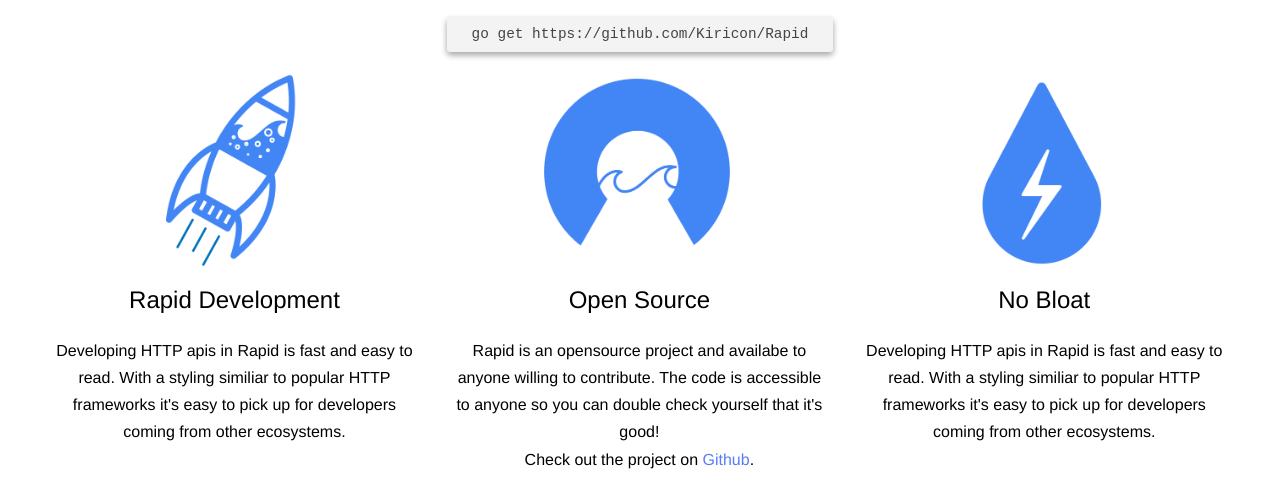
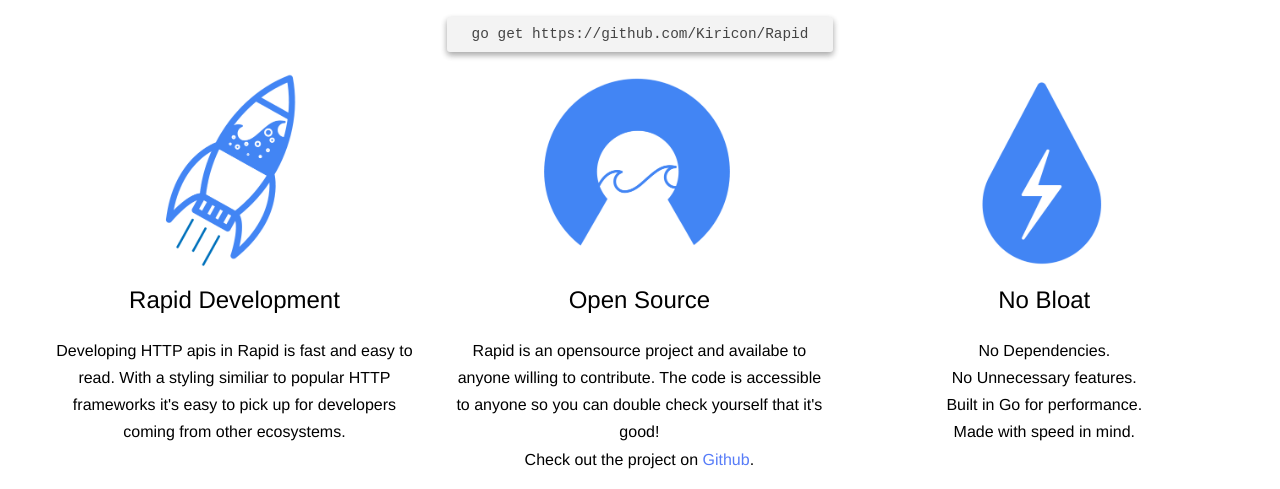
Before and after one commit to Kiricon/RapidWebsite, a website: page views/index.html in a window 1280 px wide. Shown: the part 727-1216 px from the top of the page. Drawn offline with nearby package versions, Linux system fonts and the light colour scheme; files that its build step writes are made by us from their sources; files whose address does not match are found by name.

Commit message:
Wrote text for simple section

```diff
--- a/views/index.html
+++ b/views/index.html
@@ -85,9 +85,10 @@
             <img src="imgs/simple.png" />
             <title>No Bloat</title>
             <p>
-                Developing HTTP apis in Rapid is fast and easy to read.
-                With a styling similiar to popular HTTP frameworks it's easy
-                to pick up for developers coming from other ecosystems.
+                No Dependencies.<br/>
+                No Unnecessary features.<br/>
+                Built in Go for performance.<br/>
+                Made with speed in mind.<br/>
             </p>
         </section>
     </div>
```
